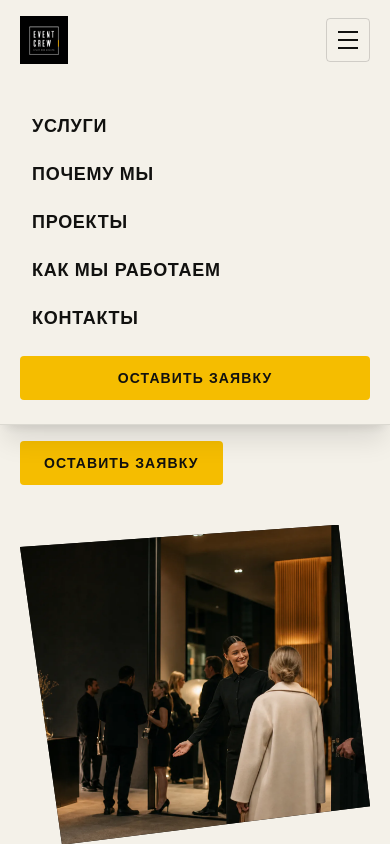
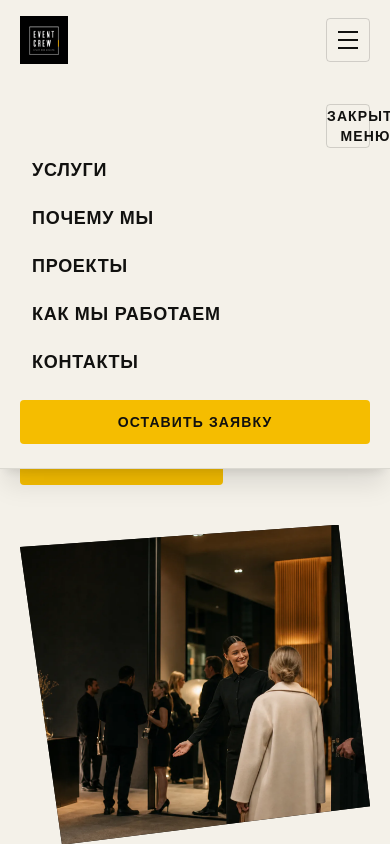
Before and after one commit to emolit/event-crew, a Next.js app: page / in a window 390 px wide. Both pictures are taken after a click on the button "Открыть меню". Shown: the top 844 px of the page. Built offline with nearby package versions, Linux system fonts and the light colour scheme.

Commit message:
fix: make mobile menu keyboard modal

```diff
--- a/components/Footer.tsx
+++ b/components/Footer.tsx
@@ -21,7 +21,7 @@ export default function Footer() {
           })}
         </address>
       </div>
-      <div className="border-t border-white/15 px-5 py-5 text-center text-xs font-bold uppercase tracking-[0.1em] text-white/65 sm:px-8 lg:px-12">© {new Date().getFullYear()} EVENT CREW</div>
+      <div className="border-t border-white/15 px-5 py-5 text-center text-xs font-bold uppercase tracking-[0.1em] text-white/65 sm:px-8 lg:px-12">© 2026 EVENT CREW. Все права защищены.</div>
     </footer>
   );
 }
--- a/components/Header.tsx
+++ b/components/Header.tsx
@@ -4,19 +4,27 @@ import Image from "next/image";
 import { useEffect, useRef, useState } from "react";
 import { siteConfig } from "@/data/site";
 
+const focusableSelector = 'a[href], button:not([disabled])';
+
 export default function Header() {
   const [isMenuOpen, setIsMenuOpen] = useState(false);
+  const dialogRef = useRef<HTMLDivElement>(null);
   const menuButtonRef = useRef<HTMLButtonElement>(null);
+  const shouldRestoreFocusRef = useRef(false);
 
   const closeMenu = (returnFocus = false) => {
     setIsMenuOpen(false);
-    if (returnFocus) {
-      requestAnimationFrame(() => menuButtonRef.current?.focus());
-    }
+    shouldRestoreFocusRef.current = returnFocus;
   };
 
   useEffect(() => {
-    if (!isMenuOpen) return;
+    if (!isMenuOpen) {
+      if (shouldRestoreFocusRef.current) {
+        menuButtonRef.current?.focus();
+        shouldRestoreFocusRef.current = false;
+      }
+      return;
+    }
 
     const previousOverflow = document.body.style.overflow;
     const onKeyDown = (event: KeyboardEvent) => {
@@ -25,12 +33,31 @@ export default function Header() {
 
     document.body.style.overflow = "hidden";
     document.addEventListener("keydown", onKeyDown);
+    dialogRef.current?.querySelector<HTMLElement>(focusableSelector)?.focus();
 
     return () => {
       document.body.style.overflow = previousOverflow;
       document.removeEventListener("keydown", onKeyDown);
     };
   }, [isMenuOpen]);
+
+  const trapFocus = (event: React.KeyboardEvent<HTMLDivElement>) => {
+    if (event.key !== "Tab") return;
+
+    const focusableElements = Array.from(dialogRef.current?.querySelectorAll<HTMLElement>(focusableSelector) ?? []);
+    if (focusableElements.length === 0) return;
+
+    const firstElement = focusableElements[0];
+    const lastElement = focusableElements.at(-1);
+    if (event.shiftKey && document.activeElement === firstElement) {
+      event.preventDefault();
+      lastElement?.focus();
+    }
+    if (!event.shiftKey && document.activeElement === lastElement) {
+      event.preventDefault();
+      firstElement.focus();
+    }
+  };
 
   return (
     <header className="fixed inset-x-0 top-0 z-50 border-b border-black/10 bg-[color:var(--background)]/90 backdrop-blur-md">
@@ -69,18 +96,21 @@ export default function Header() {
       </div>
 
       {isMenuOpen && (
-        <div aria-label="Мобильная навигация" aria-modal="true" className="fixed inset-x-0 top-20 border-b border-black/10 bg-[color:var(--background)] px-5 py-6 shadow-xl lg:hidden" id="mobile-navigation" role="dialog">
+        <div aria-label="Мобильная навигация" aria-modal="true" className="fixed inset-x-0 top-20 border-b border-black/10 bg-[color:var(--background)] px-5 py-6 shadow-xl lg:hidden" id="mobile-navigation" onKeyDown={trapFocus} ref={dialogRef} role="dialog">
+          <button className="ml-auto grid size-11 place-items-center rounded-sm border border-black/15 text-sm font-black uppercase tracking-[0.08em] focus-visible:outline-3 focus-visible:outline-offset-4 focus-visible:outline-[color:var(--accent)]" onClick={() => closeMenu(true)} type="button">
+            Закрыть меню
+          </button>
           <nav aria-label="Мобильная навигация">
             <ul className="mx-auto grid max-w-7xl gap-1">
               {siteConfig.nav.map((item) => (
                 <li key={item.href}>
-                  <a className="flex min-h-11 items-center rounded-sm px-3 text-lg font-black uppercase tracking-[0.04em] hover:bg-black/5 focus-visible:outline-3 focus-visible:outline-offset-2 focus-visible:outline-[color:var(--accent)]" href={item.href} onClick={() => closeMenu()}>
+                  <a className="flex min-h-11 items-center rounded-sm px-3 text-lg font-black uppercase tracking-[0.04em] hover:bg-black/5 focus-visible:outline-3 focus-visible:outline-offset-2 focus-visible:outline-[color:var(--accent)]" href={item.href} onClick={() => closeMenu(true)}>
                     {item.label}
                   </a>
                 </li>
               ))}
               <li className="pt-3">
-                <a className="flex min-h-11 items-center justify-center rounded-sm bg-[color:var(--accent)] px-5 text-sm font-black uppercase tracking-[0.08em] focus-visible:outline-3 focus-visible:outline-offset-4 focus-visible:outline-[color:var(--foreground)]" href="#contact" onClick={() => closeMenu()}>
+                <a className="flex min-h-11 items-center justify-center rounded-sm bg-[color:var(--accent)] px-5 text-sm font-black uppercase tracking-[0.08em] focus-visible:outline-3 focus-visible:outline-offset-4 focus-visible:outline-[color:var(--foreground)]" href="#contact" onClick={() => closeMenu(true)}>
                   Оставить заявку
                 </a>
               </li>
```
Also changed, not shown: 2 other files (tests, documents, lock files or other folders).
